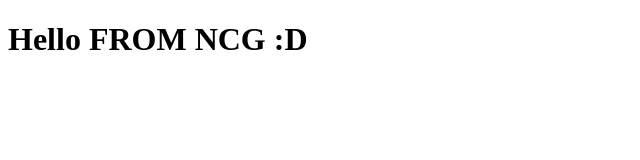
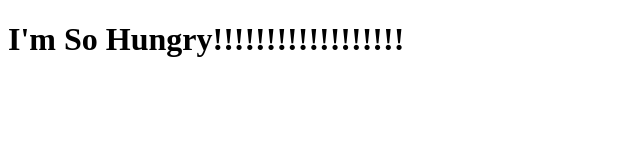
Before and after one commit to Costco-Water/GitActions, a plain HTML site: page index.html in a window 1280 px wide. Shown: the whole page, without its empty margins (0-640 px from the left). Drawn offline with Linux system fonts and the light colour scheme.

Commit message:
second commit

```diff
--- a/index.html
+++ b/index.html
@@ -6,6 +6,6 @@
     <title>CI/CD Pipeline</title>
 </head>
 <body>
-    <h1>Hello FROM NCG :D</h1>
+    <h1>I'm So Hungry!!!!!!!!!!!!!!!!!!</h1>
 </body>
 </html>
```
